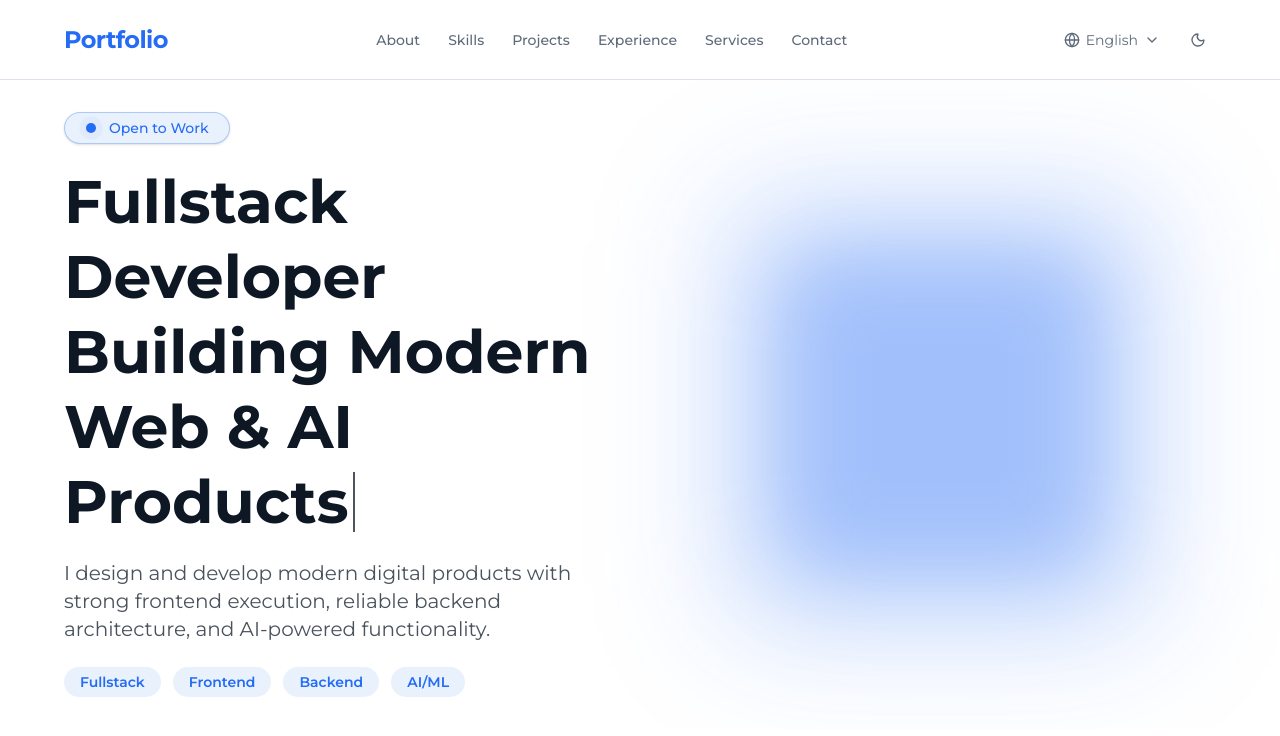
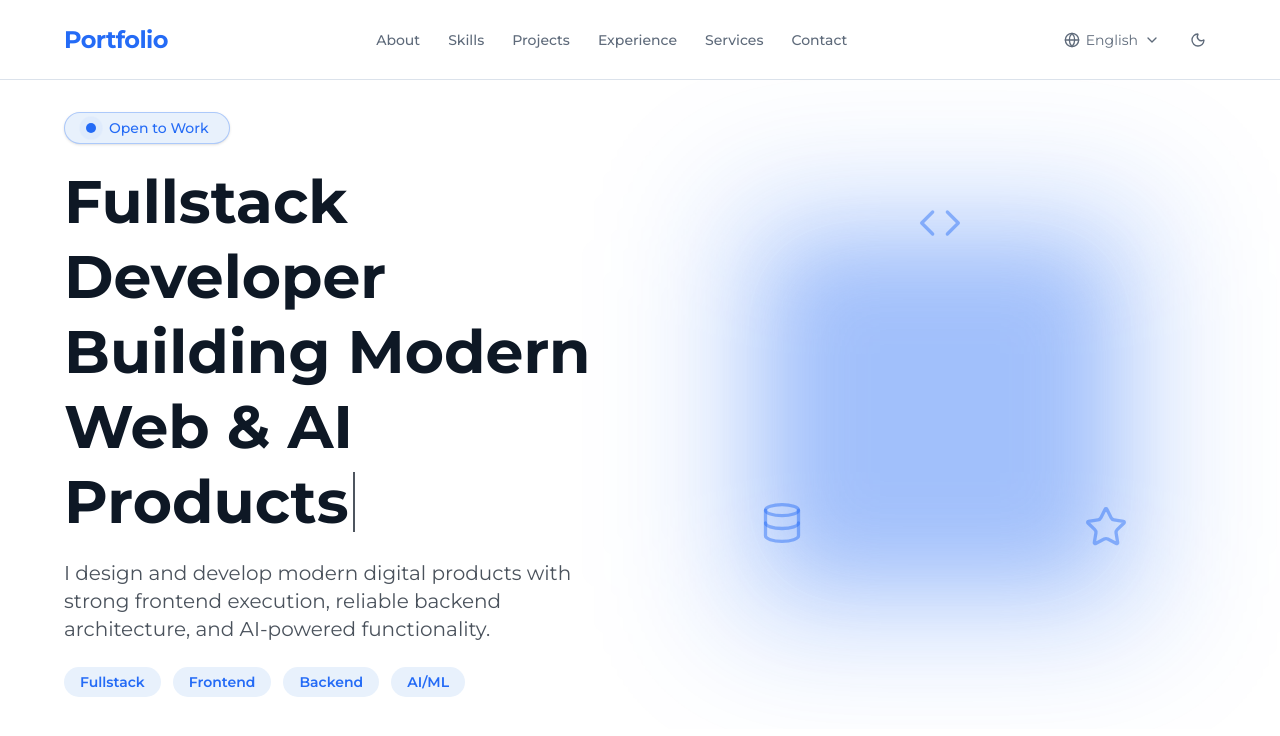
Before and after one commit to Phluynhh/Portfolio, a Next.js app: page / in a window 1280 px wide. Shown: the top 736 px of the page. Built offline with nearby package versions, Linux system fonts and the light colour scheme.

Commit message:
feat: add icons with bounce animation to Decorations component for enhanced visual appeal

```diff
--- a/src/components/graphics/Decorations.tsx
+++ b/src/components/graphics/Decorations.tsx
@@ -1,4 +1,5 @@
 import React from "react";
+import { Database, Code, Star } from "lucide-react";
 
 export default function Decorations() {
   return (
@@ -30,10 +31,61 @@ export default function Decorations() {
     opacity: 0.5;
   }
 }
+
+@keyframes iconBounce {
+  0% {
+    transform: translateY(0);
+    animation-timing-function: cubic-bezier(0.22, 1, 0.36, 1);
+  }
+  42% {
+    transform: translateY(-18px);
+    animation-timing-function: cubic-bezier(0.55, 0, 0.85, 0.2);
+  }
+  100% {
+    transform: translateY(0);
+  }
+}
 `}
         </style>
         {/* Rotating square */}
         <div className="absolute inset-0 border-[1.25] border-primary/50 rounded-2xl animate-spin animation-duration-[15s]"></div>
+        {/* FE icon */}
+        <div
+          className="absolute -left-10 bottom-2 text-primary/45"
+          style={{
+            animation: "iconBounce 1.2s linear infinite",
+            transformOrigin: "center bottom",
+            willChange: "transform",
+          }}
+        >
+          <Database size={44} strokeWidth={1.8} />
+        </div>
+
+        {/* BE icon */}
+        <div
+          className="absolute left-1/2 -translate-x-1/2 -top-18 text-primary/45"
+          style={{
+            animation: "iconBounce 1.2s linear infinite",
+            animationDelay: "0.12s",
+            transformOrigin: "center bottom",
+            willChange: "transform",
+          }}
+        >
+          <Code size={44} strokeWidth={1.8} />
+        </div>
+
+        {/* AI icon */}
+        <div
+          className="absolute -right-12 bottom-1 text-primary/45"
+          style={{
+            animation: "iconBounce 1.2s linear infinite",
+            animationDelay: "0.24s",
+            transformOrigin: "center bottom",
+            willChange: "transform",
+          }}
+        >
+          <Star size={44} strokeWidth={1.8} />
+        </div>
       </div>
     </div>
   );
```
